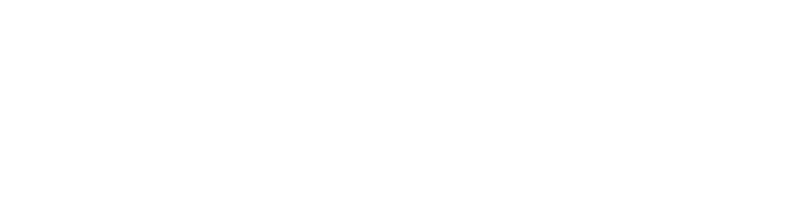
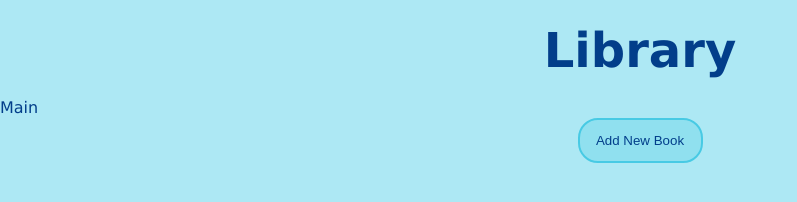
Before and after one commit to Arsalan56/Library, a website: page index.html in a window 1280 px wide. Shown: the whole page, without its empty margins (0-797 px from the left). Drawn offline with Linux system fonts and the light colour scheme.

Commit message:
Set up basic UI
Meyer's reset is used in order to ensure the webpage is rendered
similarly across different browsers. The title, main content, and
add button are all added. Each are also given some basic styling. Some
functions are made in javascript, but don't contain anything inside
yet.

```diff
--- a/index.html
+++ b/index.html
@@ -4,8 +4,12 @@
         <meta charset="UTF-8" />
         <meta http-equiv="X-UA-Compatible" content="IE=edge" />
         <meta name="viewport" content="width=device-width, initial-scale=1.0" />
-        <title>Document</title>
+        <title>Library</title>
         <link rel="stylesheet" href="style.css" />
     </head>
-    <body></body>
+    <body>
+        <header>Library</header>
+        <main>Main</main>
+        <div class="btn"><button>Add New Book</button></div>
+    </body>
 </html>
--- a/style.css
+++ b/style.css
@@ -0,0 +1,176 @@
+/* http://meyerweb.com/eric/tools/css/reset/
+   v2.0 | 20110126
+   License: none (public domain)
+*/
+
+html,
+body,
+div,
+span,
+applet,
+object,
+iframe,
+h1,
+h2,
+h3,
+h4,
+h5,
+h6,
+p,
+blockquote,
+pre,
+a,
+abbr,
+acronym,
+address,
+big,
+cite,
+code,
+del,
+dfn,
+em,
+img,
+ins,
+kbd,
+q,
+s,
+samp,
+small,
+strike,
+strong,
+sub,
+sup,
+tt,
+var,
+b,
+u,
+i,
+center,
+dl,
+dt,
+dd,
+ol,
+ul,
+li,
+fieldset,
+form,
+label,
+legend,
+table,
+caption,
+tbody,
+tfoot,
+thead,
+tr,
+th,
+td,
+article,
+aside,
+canvas,
+details,
+embed,
+figure,
+figcaption,
+footer,
+header,
+hgroup,
+menu,
+nav,
+output,
+ruby,
+section,
+summary,
+time,
+mark,
+audio,
+video {
+    margin: 0;
+    padding: 0;
+    border: 0;
+    font-size: 100%;
+    font: inherit;
+    vertical-align: baseline;
+}
+/* HTML5 display-role reset for older browsers */
+article,
+aside,
+details,
+figcaption,
+figure,
+footer,
+header,
+hgroup,
+menu,
+nav,
+section {
+    display: block;
+}
+body {
+    line-height: 1;
+}
+ol,
+ul {
+    list-style: none;
+}
+blockquote,
+q {
+    quotes: none;
+}
+blockquote:before,
+blockquote:after,
+q:before,
+q:after {
+    content: '';
+    content: none;
+}
+table {
+    border-collapse: collapse;
+    border-spacing: 0;
+}
+/* Meyers Reset END */
+
+body {
+    --text-color: #023e8a;
+
+    background: #ade8f4;
+    height: 100vh;
+    width: 100vw;
+    font-family: Verdana, Geneva, Tahoma, sans-serif;
+    font-size: 16px;
+    display: flex;
+    flex-direction: column;
+    flex-grow: 1;
+    color: var(--text-color);
+}
+
+header {
+    font-size: 3em;
+    font-weight: 600;
+    display: flex;
+    align-items: center;
+    justify-content: center;
+    height: 100px;
+}
+
+main {
+    display: grid;
+}
+
+.btn {
+    display: flex;
+    justify-content: center;
+    align-items: center;
+}
+
+button {
+    border: 0px;
+    width: 125px;
+    height: 45px;
+    border-radius: 20px;
+    background: #90e0ef;
+    border: 2px solid #48cae4;
+    margin-top: 2px;
+    color: var(--text-color);
+}
+
+/* https: ; //coolors.co/palettes/popular/turquoise */
```
Also changed, not shown: script.js (+4 -23 lines), package.json (indentation only), 1 other file.
